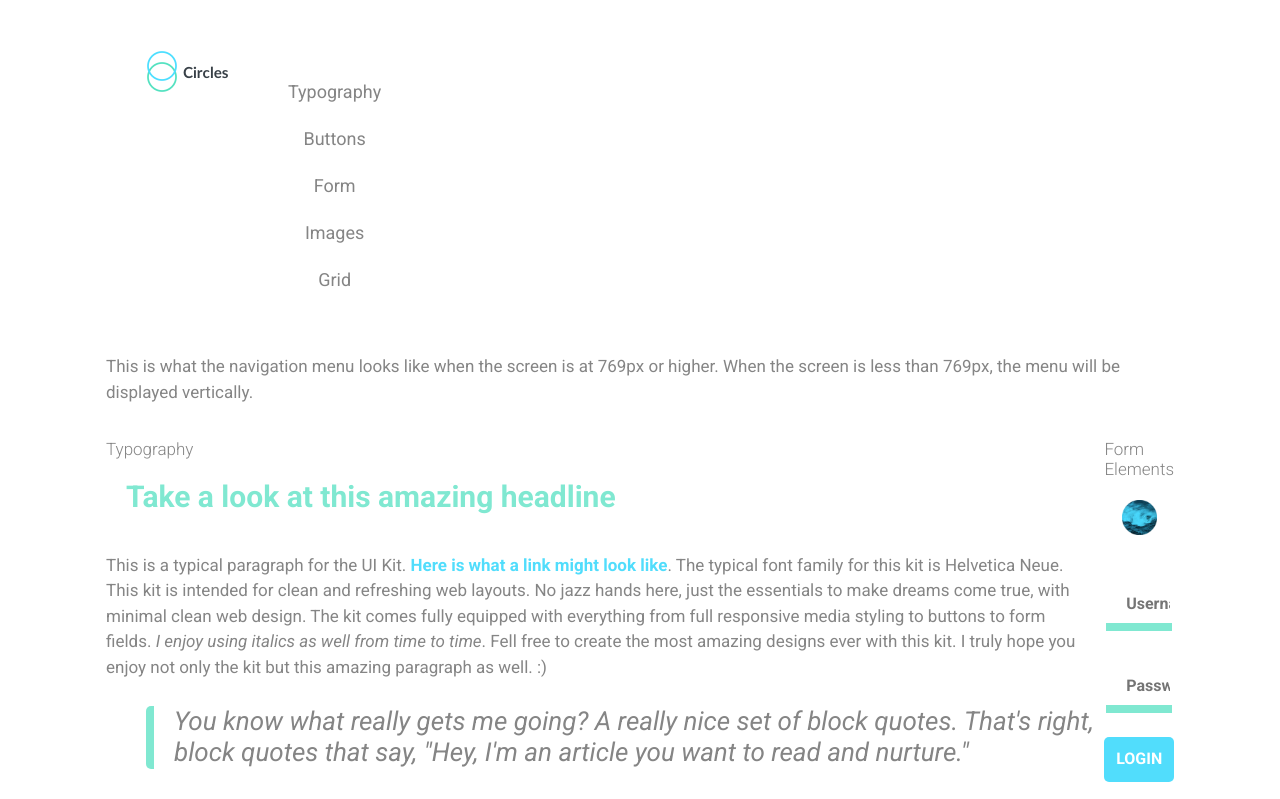
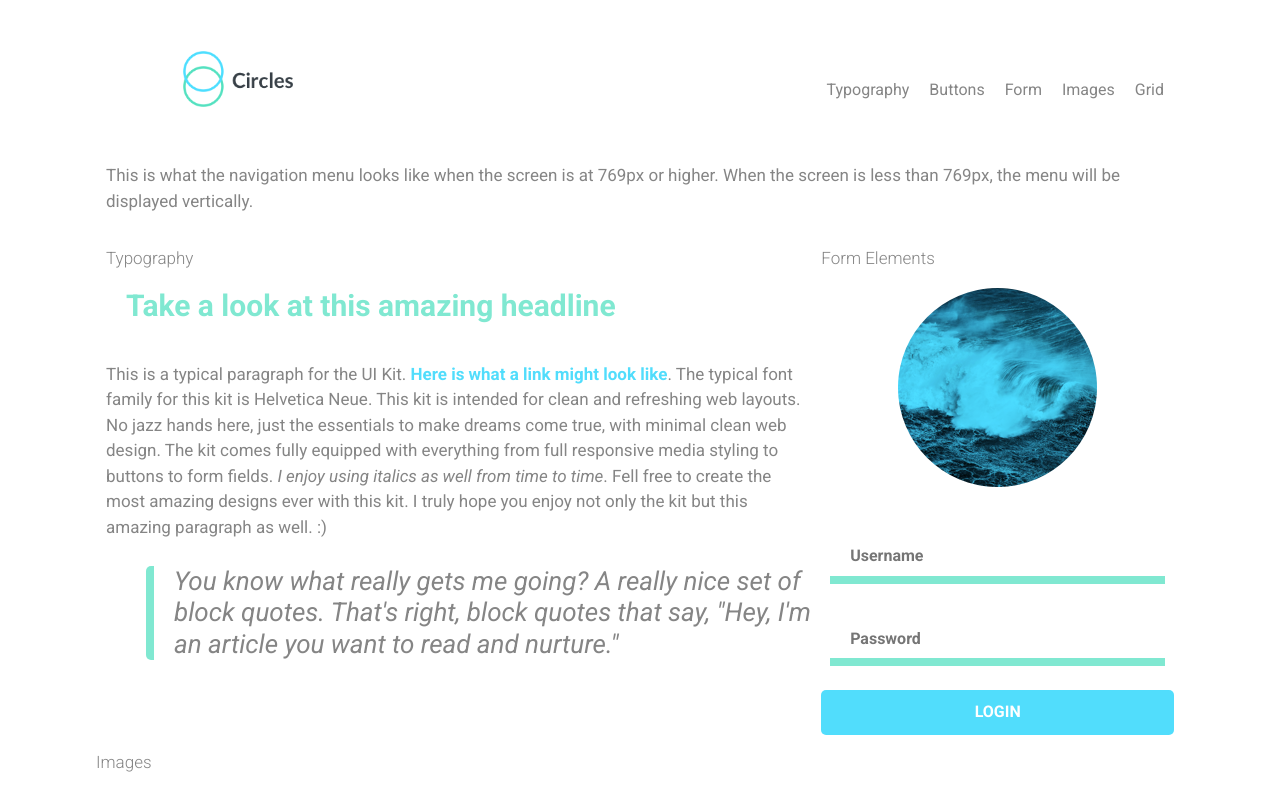
Before and after one commit to lisadrev/techdegree-project-4, a plain HTML site: page index.html in a window 1280 px wide. Shown: the top 799 px of the page. Drawn offline with Linux system fonts and the light colour scheme.

Commit message:
desktop started

```diff
--- a/scss/components/_grid.scss
+++ b/scss/components/_grid.scss
@@ -35,11 +35,13 @@
 
       // concatenate CSS selector, ie when $i = 1,
       // selector would be .grid__col--1
-      &--#{$i}.theme__colors {
+      &--#{$i}{
+        &.theme__colors {
         @extend %btn;
         @extend %padding-left;
         @include text($size: 15px, $weight:$font-weight--bold, $color:$color-text);
         background-color: map-get($grid-colors, #{$i});
+        }
 
 
 
@@ -58,11 +60,16 @@
 
           // make column width a percentage of the column number / total columns
           flex-basis: #{$i / 12 * 100 + "%"} ;
+
+          $context: g-context($g-col-width, $g-col-count, $g-gutter-width);
+          $target: ($g-col-width * $i) + ($g-gutter-width * ($i));
+          width: percentage($target / $context);
         }
       }
     }
   }
 }
+
 
 // targets all elements with classes that begin with grid__col
 [class^=grid__col] {
--- a/scss/components/_images.scss
+++ b/scss/components/_images.scss
@@ -19,3 +19,11 @@ img {
     margin-bottom: 20px;
   }
 }
+
+@include mq(wide) {
+  .img {
+    @include m(logo) {
+      width: 110px;
+    }
+  }
+}
--- a/scss/components/_navigation.scss
+++ b/scss/components/_navigation.scss
@@ -7,12 +7,20 @@ nav {
   ul {
     list-style-type: none;
     padding: 0;
+    @include mq(wide) {
+        display: flex;
+        flex-direction: row;
+        justify-content: flex-end;
+      }
       li a {
         display: block;
         padding: 10px;
         color: $color-text;
         text-decoration: none;
         font-size: 18px;
+        @include mq(wide) {
+          font-size: 16px;
+        }
         &:hover,
         &:focus {
           background-color: $bg-color-link-visited;
--- a/scss/utilities/_extends.scss
+++ b/scss/utilities/_extends.scss
@@ -7,7 +7,6 @@
   display: block;
   margin-left: auto;
   margin-right: auto;
-  width: 50%;
 }
 
 %padding-left{
--- a/scss/utilities/_functions.scss
+++ b/scss/utilities/_functions.scss
@@ -1,3 +1,8 @@
 // **********************************************
 // _functions.scss
 // **********************************************
+
+@function g-context($g-col-width, $g-col-count, $g-gutter-width) {
+  $g-context: ($g-col-width * $g-col-count) + ($g-gutter-width * ($g-col-count - 1));
+  @return $g-context;
+}
--- a/scss/utilities/_variables.scss
+++ b/scss/utilities/_variables.scss
@@ -75,3 +75,9 @@ $brkpoint-md  :767px;
 
 //Border-Radius
 $br: 5px;
+
+// $grid-colors
+$g-col-width  :65px;
+$g-gutter-width: 20px;
+$g-col-count:  12;
+$g-cont-max-w: 1200px;
```
Also changed, not shown: css/styles.css, 1 other file.
